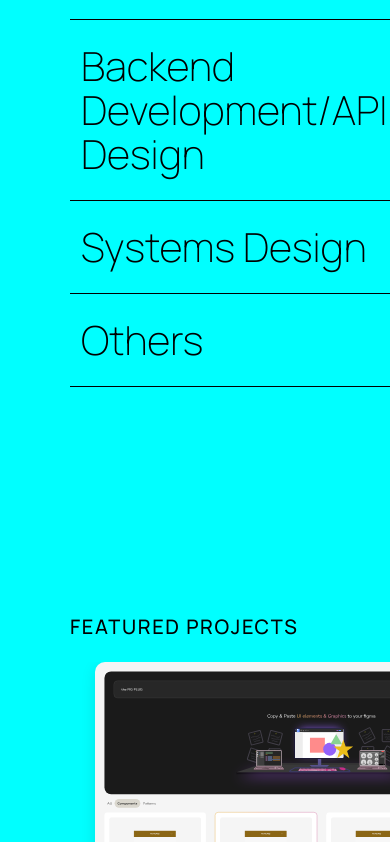
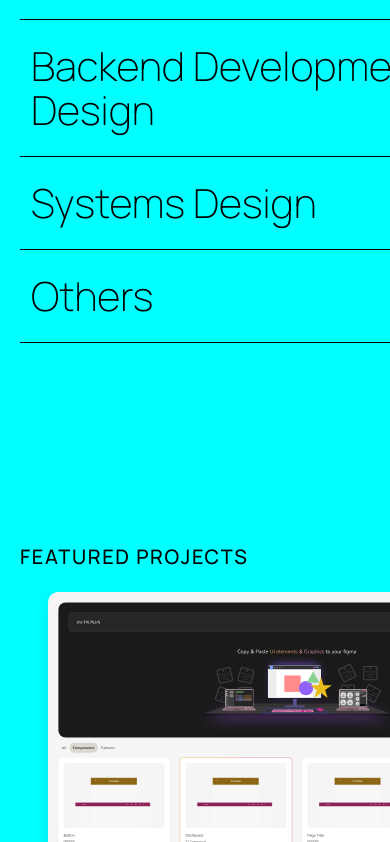
Before and after one commit to victorgbaye/portfoliov3, a React (Vite) app: page / in a window 390 px wide. Shown: the part 1146-1988 px from the top of the page. Built offline with nearby package versions, Linux system fonts and the light colour scheme.

Commit message:
portfolio

```diff
--- a/src/index.css
+++ b/src/index.css
@@ -516,6 +516,19 @@ footer h1 {
     .bold-text-2 {
         font-size: 30px;
     }
+    .skills-container {
+        height: 100vh;
+        display: flex;
+        flex-direction: column;
+        justify-content: center;
+        /* place-content: center; */
+        padding: 0px 0px;
+        gap: 20px;
+        /* max-width: 80%; */
+    }
+    .featured-projects-header, .featured-projects{
+        padding: 0;
+    }
 
     /* .home-hero-container, .featured-projects-header, .featured-projects {
         padding-left: 20px;
```
